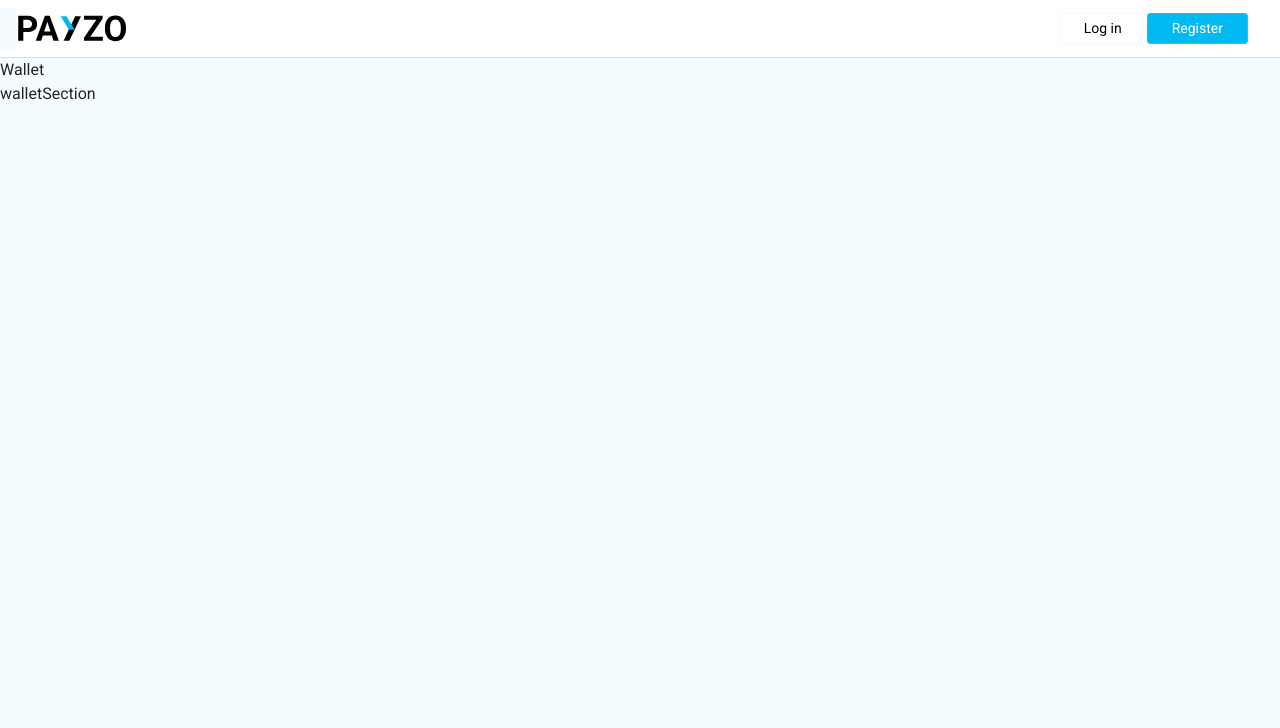
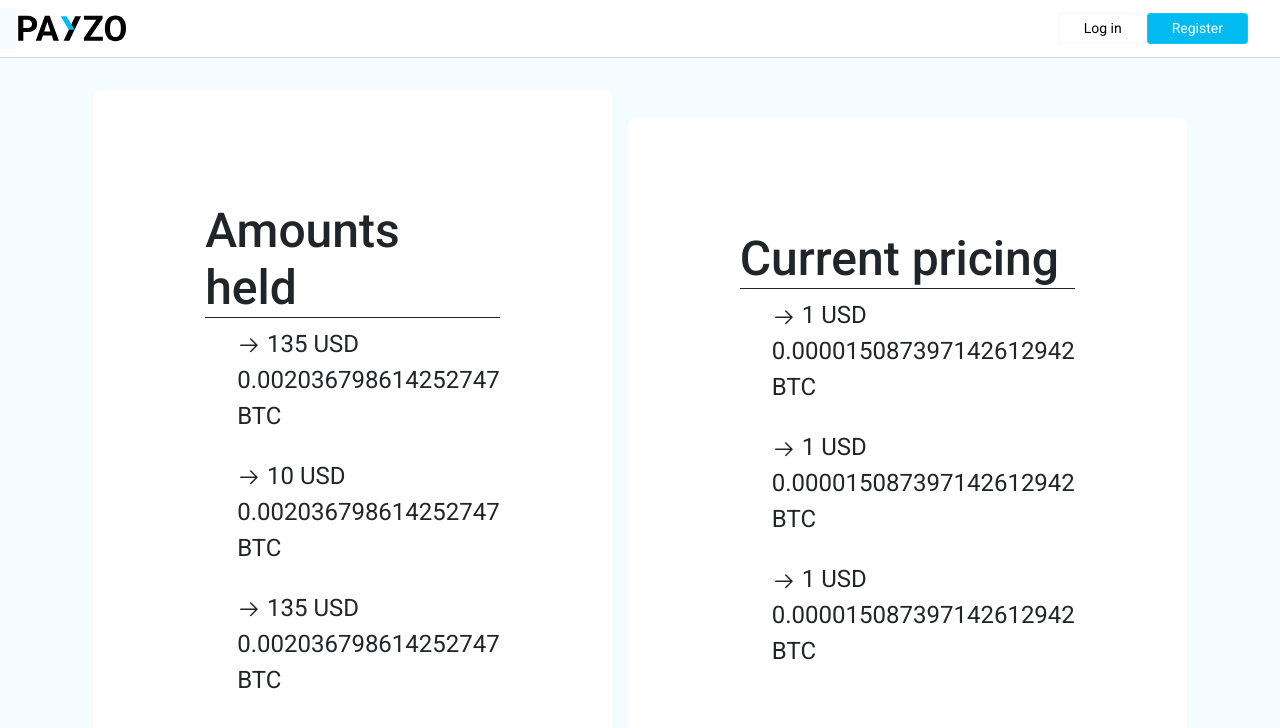
Before and after one commit to rogelioolarte/c17-41-ft-java, a React (Vite) app: page /wallet in a window 1280 px wide. Shown: the top 728 px of the page. Built offline with nearby package versions, Linux system fonts and the light colour scheme.

Commit message:
Agregando cambios a walletPage
Componente walletPage agregado, estilos del mismo basado en el diseño de figma.

```diff
--- a/src/pages/WalletPage.jsx
+++ b/src/pages/WalletPage.jsx
@@ -1,12 +1,51 @@
-import WalletSection from "../components/pure/walletSection"
+// import WalletSection from "../components/pure/walletSection";
+import { GoArrowRight } from "react-icons/go";
+import "../styles/walletPage.scss";
 
 function WalletPage() {
   return (
-    <div>
-      Wallet
-      <WalletSection></WalletSection>
-    </div>
-  )
+    <section className="container">
+      <div className="wallet-section">
+        <div className="wallet-section__left ">
+          <h1>Amounts held</h1>
+          <ul>
+            <li>
+              <GoArrowRight /> 135 USD
+              <p>0.002036798614252747 BTC</p>
+            </li>
+            <li>
+              <GoArrowRight /> 10 USD
+              <p>0.002036798614252747 BTC</p>
+            </li>
+            <li>
+              <GoArrowRight /> 135 USD
+              <p>0.002036798614252747 BTC</p>
+            </li>
+          </ul>
+        </div>
+
+        <div className="wallet-section__right">
+          <h1>Current pricing</h1>
+          <ul>
+            <li>
+              <GoArrowRight /> 1 USD
+              <p>0.000015087397142612942 BTC</p>
+            </li>
+            <li>
+              <GoArrowRight /> 1 USD
+              <p>0.000015087397142612942 BTC</p>
+            </li>
+            <li>
+              <GoArrowRight /> 1 USD
+              <p>0.000015087397142612942 BTC</p>
+            </li>
+          </ul>
+        </div>
+      </div>
+
+      {/* <WalletSection></WalletSection> */}
+    </section>
+  );
 }
 
-export default WalletPage
+export default WalletPage;
--- /dev/null
+++ b/src/styles/walletPage.scss
@@ -0,0 +1,50 @@
+.container {
+  display: flex;
+  justify-content: center;
+  align-items: center;
+  min-height: calc(100vh - 58px);
+ ;
+}
+
+.wallet-section {
+  display: flex;
+  justify-content: center;
+  align-items: center;
+  gap: 1rem;
+  padding: 2rem ;
+
+  & * {
+    background: white;
+    font-size: 1.5rem;
+}
+
+
+
+  &__left, &__right {
+    background-color: white;
+    padding: 7rem;
+    border-radius: 0.5rem;
+
+    & ul {
+      display: flex;
+      flex-direction: column;
+      gap: 0.5rem;
+    }
+
+    & ul li {
+      list-style-type: none;
+
+
+    }
+
+
+    & h1 {
+      border-bottom: 1px solid;
+      background-color: inherit;
+      font-size: 3rem;
+    }
+
+  }
+
+
+}
```
Also changed, not shown: src/components/pure/walletSection.jsx (+2 -10 lines).
